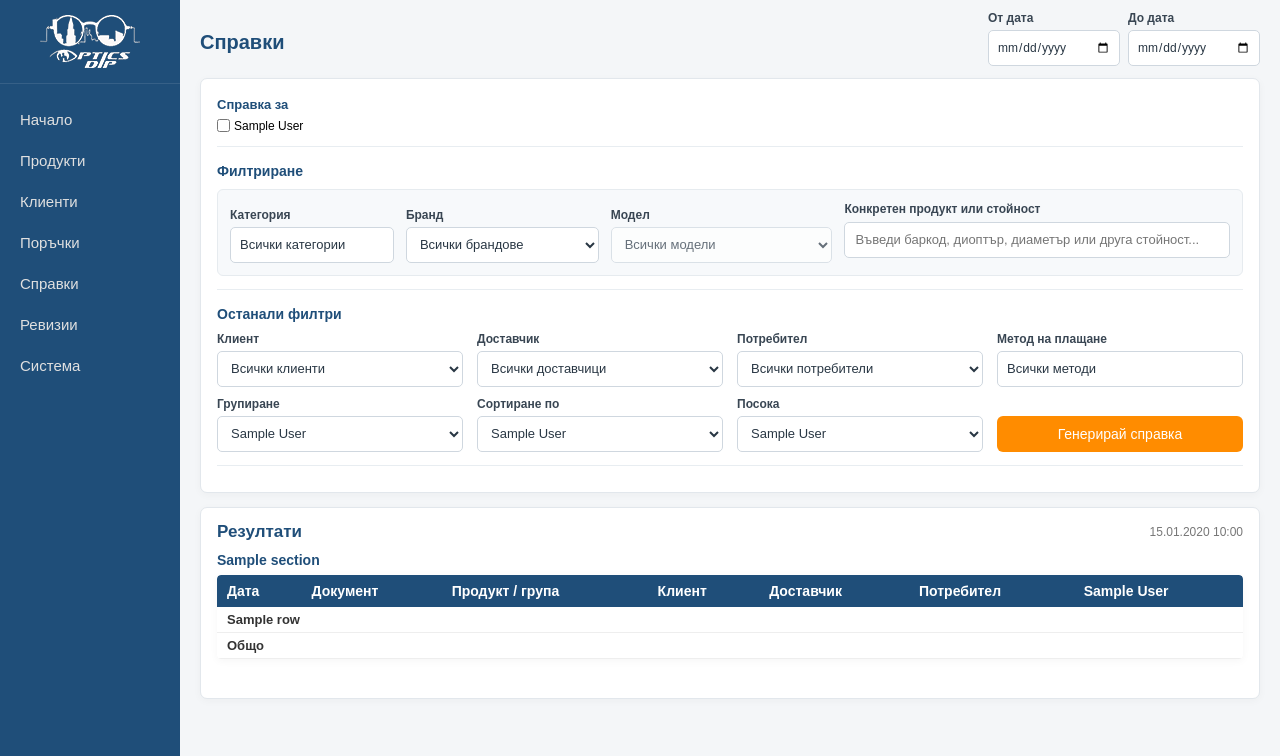
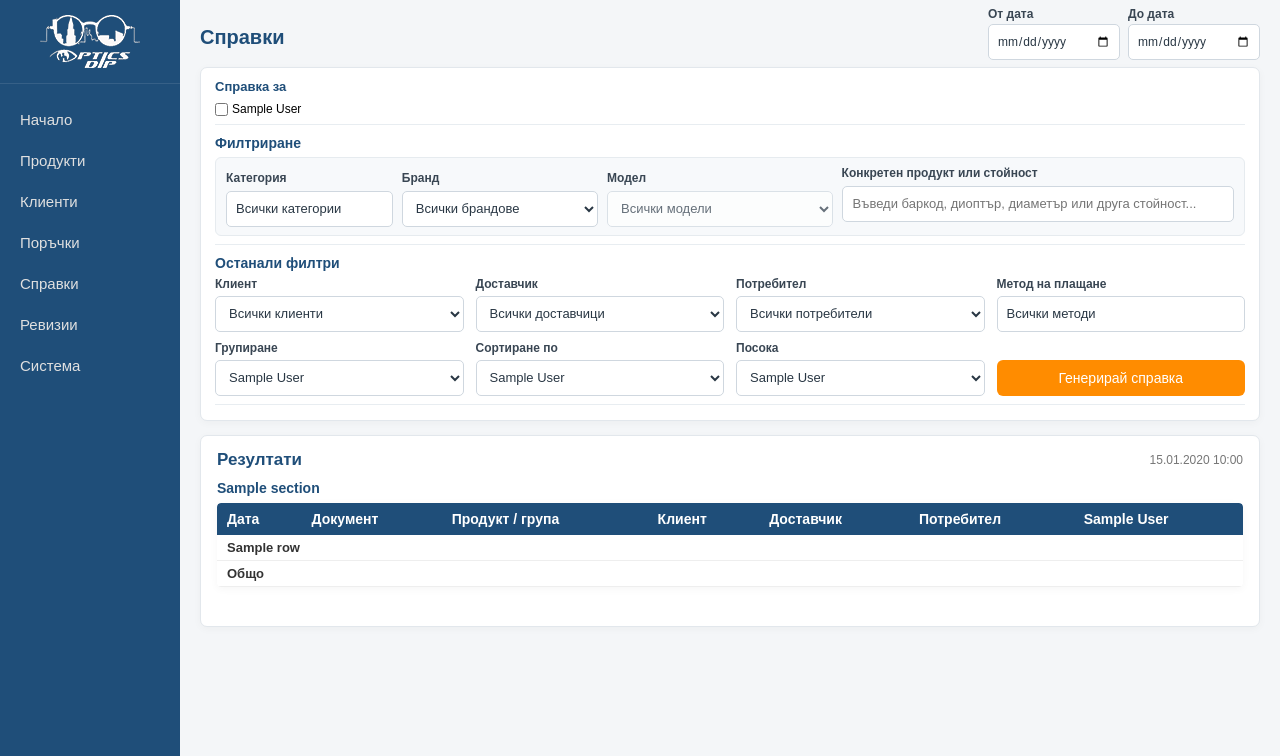
Before and after one commit to kirilkitanov/optics_app, a Spring app: page /reports/reports in a window 1280 px wide. Shown: the part 44-800 px from the top of the page. Run offline with Thymeleaf, Linux system fonts and the light colour scheme; the template is opened without the code that fills it: most values are stand-ins (such as "Sample title", 1, 10 or a date in 2020); data that the repository does not hold is empty; some of the project's set-up classes (security, data sources, template engines, error pages and the like) are left out, and stand-ins take their place.

Commit message:
Compact report filter layout and align product search field

```diff
--- a/src/main/resources/static/css/report-page.css
+++ b/src/main/resources/static/css/report-page.css
@@ -635,3 +635,44 @@
 .report-sources .report-checkbox input {
     margin: 0;
 }
+
+
+/* Compact report form layout */
+.report-page { padding-top: 7px; }
+.report-page .report-page-header {
+    display: flex; align-items: center; justify-content: space-between;
+    gap: 14px; margin-bottom: 7px;
+}
+.report-page .report-page-header .page-title-blue { margin: 0; }
+.report-page .report-page-header .report-date-fields { gap: 8px; }
+.report-page .report-page-header .report-date-field { width: 132px; gap: 3px; }
+.report-filters { padding: 9px 14px 7px; }
+.report-filter-section { padding: 2px 0 8px; margin-bottom: 8px; }
+.report-filter-section h3 { margin-bottom: 6px; }
+.report-source-toolbar { align-items: center; gap: 8px 12px; }
+.report-checkbox-grid { gap: 5px 10px; }
+.report-date-fields { align-items: center; }
+.report-product-filters { padding: 8px 10px; gap: 9px; align-items: stretch; }
+.report-product-filters > label,
+.report-product-filters > .report-category-field {
+    align-self: stretch; justify-content: flex-end;
+}
+.report-product-filters > label > span,
+.report-product-filters > .report-category-field > .report-filter-label {
+    display: block; min-height: 15px; line-height: 15px;
+}
+.report-product-search,
+.report-product-filters select,
+.report-category-trigger { height: 36px; }
+.report-filter-grid { gap: 9px 12px; }
+.report-sources .report-checkbox { line-height: 1.1; }
+.report-product-suggestion { user-select: none; -webkit-user-select: none; }
+.report-product-suggestion.is-selected { background: #e5eef7; color: #1f4e79; font-weight: 600; }
+.report-product-suggestion.is-active { outline: 1px solid #1f4e79; outline-offset: -1px; background: #eef4f9; }
+@media (max-width: 900px) {
+    .report-page .report-page-header { align-items: flex-start; flex-direction: column; }
+    .report-page .report-page-header .report-date-fields { width: 100%; }
+}
+@media (max-width: 520px) {
+    .report-page .report-page-header .report-date-field { flex: 1 1 0; width: auto; }
+}
```
